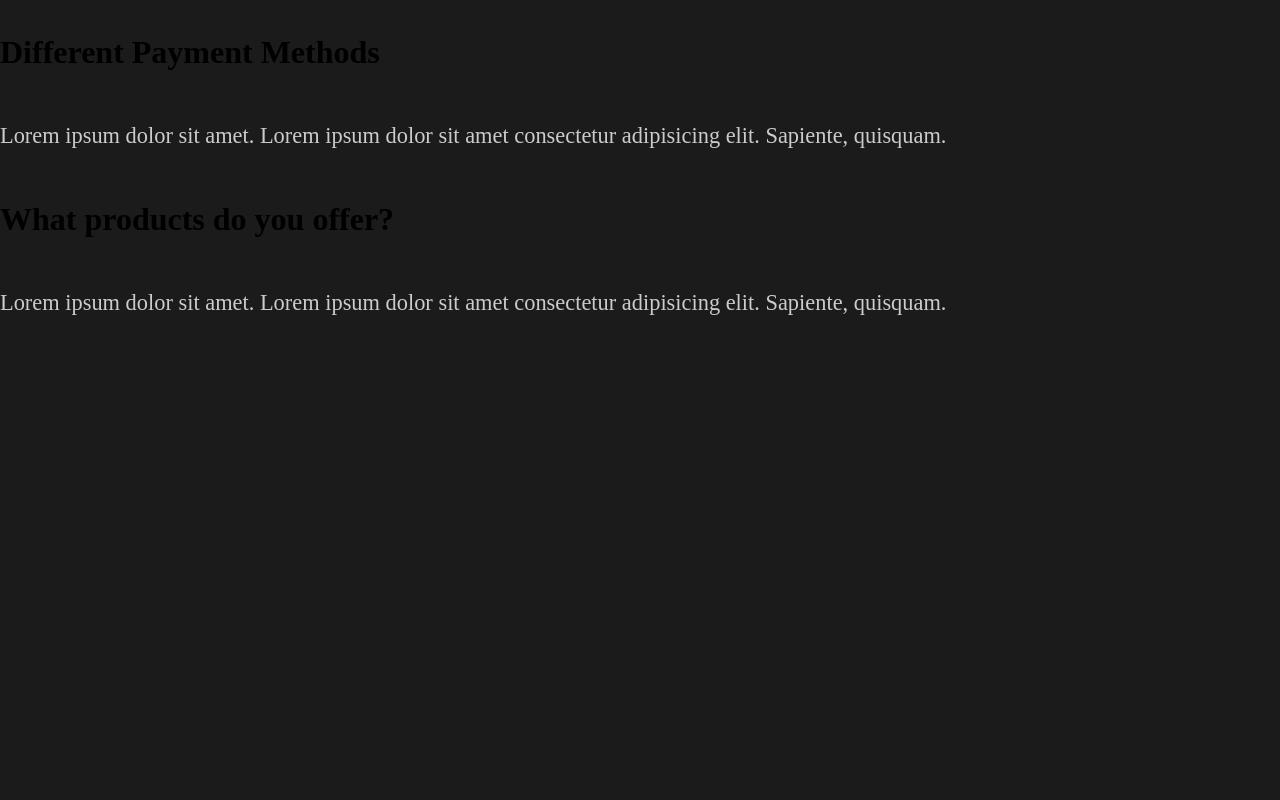
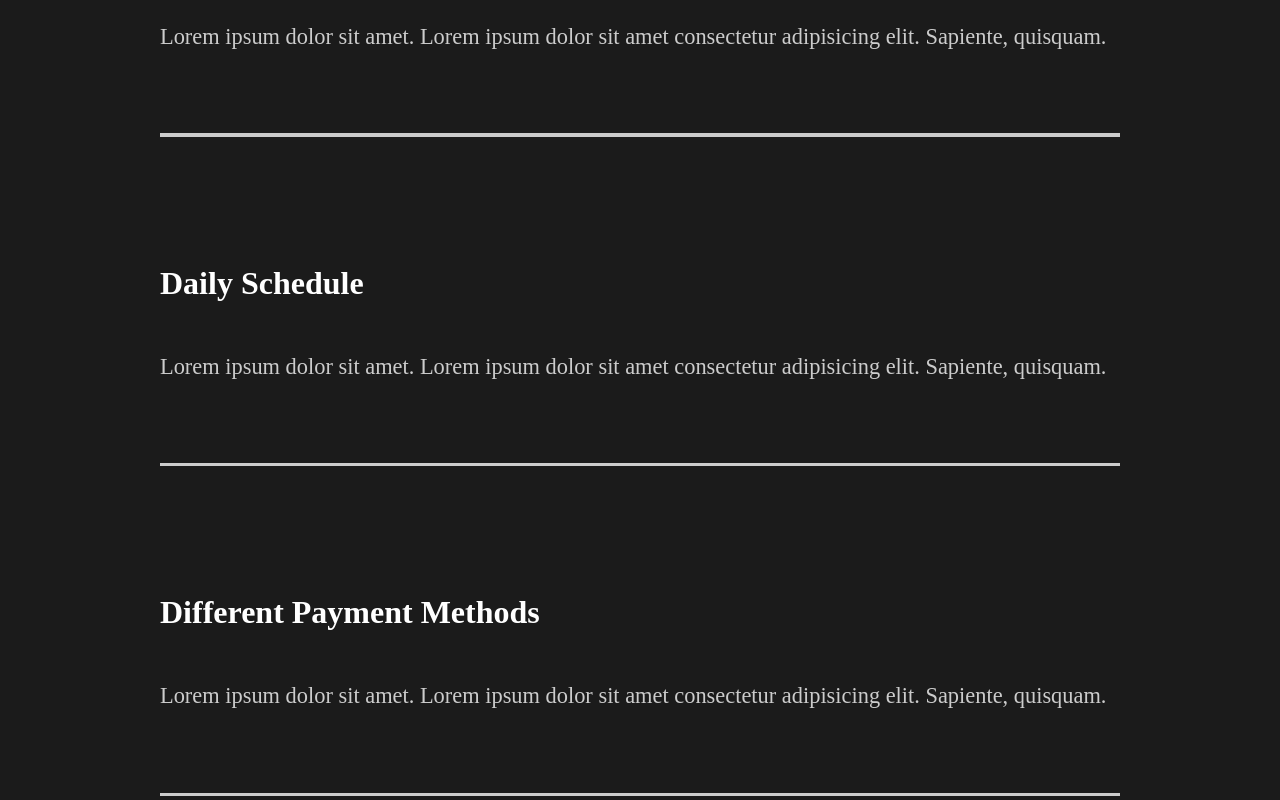
Before and after one commit to CliffordMorin/React-Portfolio, a React (Create React App) app: page / in a window 1280 px wide. Shown: the part 2360-3160 px from the top of the page. Before the commit the page ends 2727 px from the top, so only its background shows below. Built offline with nearby package versions, Linux system fonts and the light colour scheme.

Commit message:
6. Added faq styling

```diff
--- a/src/components/FaqSection.js
+++ b/src/components/FaqSection.js
@@ -1,8 +1,11 @@
 import React from "react";
+//style
+import styled from "styled-components";
+import {StyledAbout} from '../styles';
 
 const FaqSection = () => {
     return(
-        <div className="faq">
+        <StyledFaq>
             <h2>
                 Any Questions <span>FAQ</span>
             </h2>
@@ -11,28 +14,59 @@
                 <div className="answer">
                     <p>Lorem ipsum dolor sit amet. Lorem ipsum dolor sit amet consectetur adipisicing elit. Sapiente, quisquam.</p>
                 </div>
+                <div className="faq-line"></div>
             </div>
             <div className="question">
                 <h4>Daily Schedule</h4>
                 <div className="answer">
                     <p>Lorem ipsum dolor sit amet. Lorem ipsum dolor sit amet consectetur adipisicing elit. Sapiente, quisquam.</p>
                 </div>
+                <div className="faq-line"></div>
             </div>
             <div className="question">
                 <h4>Different Payment Methods</h4>
                 <div className="answer">
                     <p>Lorem ipsum dolor sit amet. Lorem ipsum dolor sit amet consectetur adipisicing elit. Sapiente, quisquam.</p>
                 </div>
+                <div className="faq-line"></div>
             </div>
             <div className="question">
                 <h4>What products do you offer?</h4>
                 <div className="answer">
                     <p>Lorem ipsum dolor sit amet. Lorem ipsum dolor sit amet consectetur adipisicing elit. Sapiente, quisquam.</p>
                 </div>
+                <div className="faq-line"></div>
             </div>
 
-        </div>
+        </StyledFaq>
     );
 };
 
+const StyledFaq = styled(StyledAbout)`
+    display: block;
+    span{
+        display: block;
+    }
+    h2{
+        padding-bottom: 2rem;
+        font-weight: lighter;
+    }
+    .faq-line{
+        background: #cccccc;
+        height: 0.2rem;
+        margin: 2rem 0rem;
+        width: 100%;
+    }
+    .question{
+        padding: 3rem 0rem;
+        cursor: pointer;
+    }
+    .answer{
+        padding: 2rem 0rem;
+        p{
+            padding: 1rem 0rem;
+        };
+    }
+`
+
 export default FaqSection;
```
